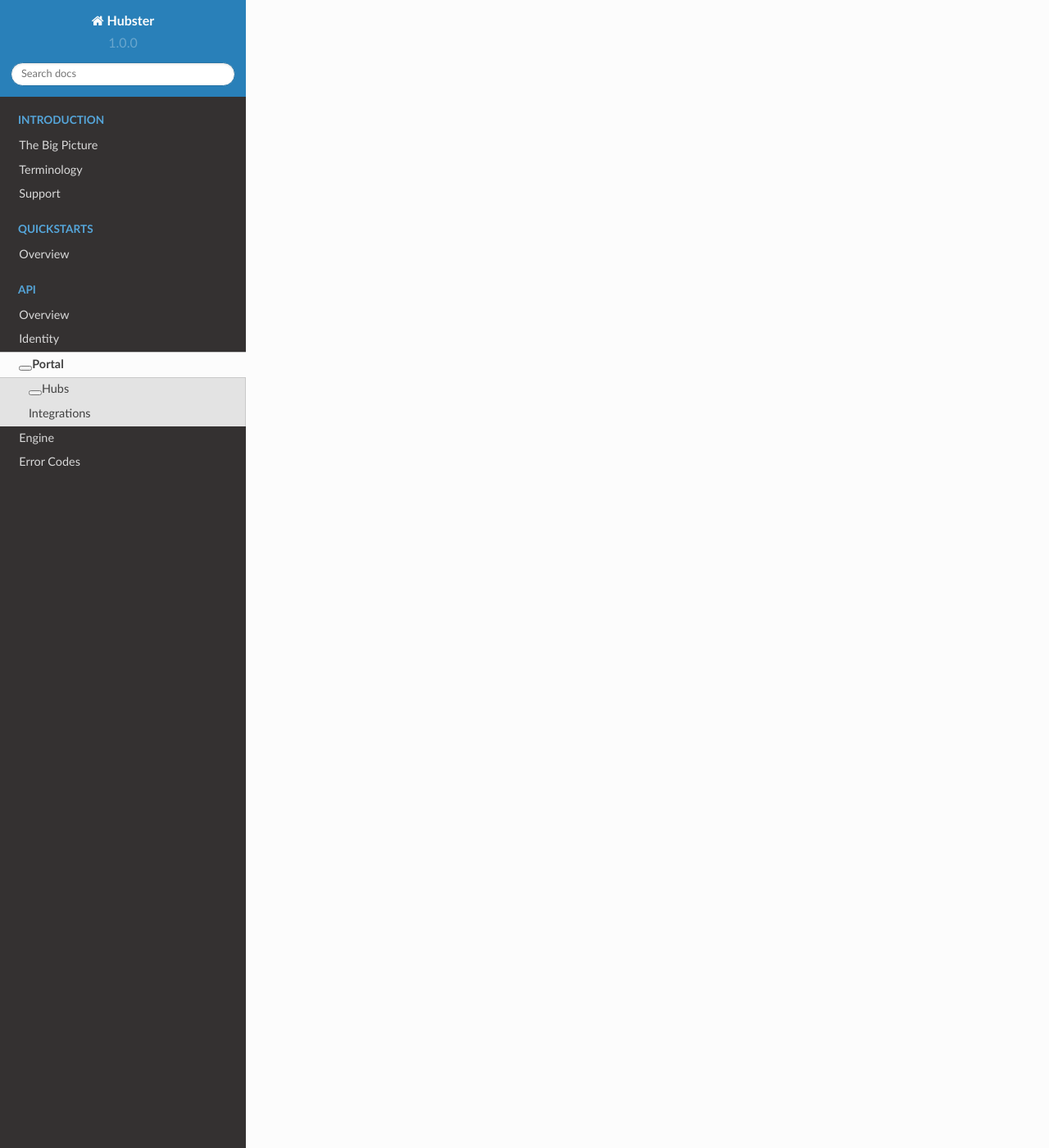
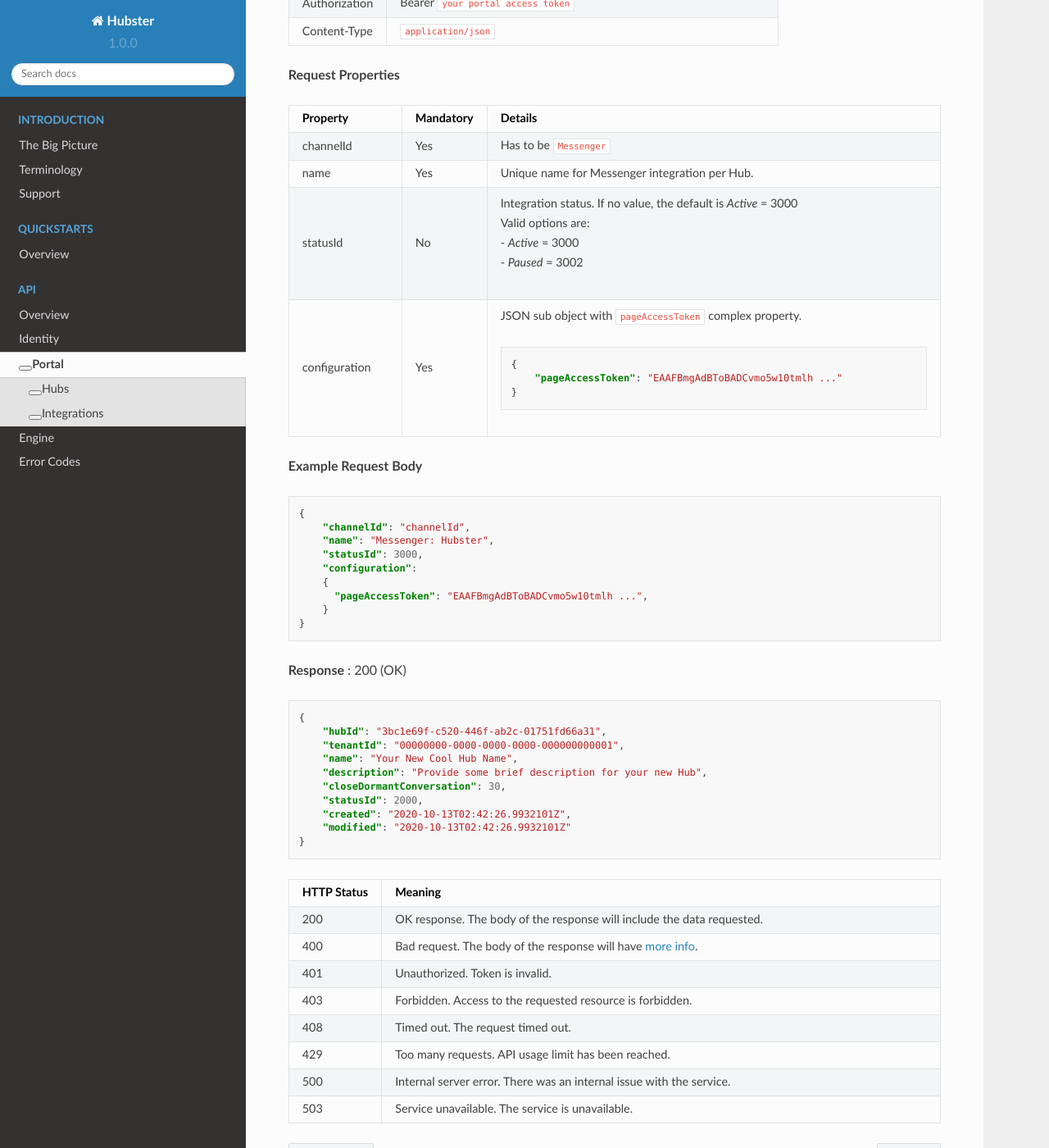
Before and after one commit to hubsterio/docs, a Sphinx documentation site: the page built from docs/api/2_portal.rst, in a window 1280 px wide and 1400 px high, scrolled down 7677 px. Shown: the whole window at 82% size. Built offline with Sphinx 7.4.7 and the Read the Docs theme 2.0.0, drawn with Linux system fonts in a browser that asks for light colours; some of the changed text lies outside the part shown.

Commit message:
Creates fro Slacn and Messanger

```diff
--- a/docs/api/2_portal.rst
+++ b/docs/api/2_portal.rst
@@ -392,3 +392,182 @@
 
 Integrations
 ^^^^^^^^^^^^
+
+Create Slack
+************
+
+**POST** */api/v1/integrations/hubs/{hubId}*
+
+**Headers**
+
+.. list-table::
+   :widths: 15 60
+   :header-rows: 1
+
+   * - Header
+     - Details
+   * - Authorization
+     - Bearer ``your portal access token``
+   * - Content-Type
+     - ``application/json``
+
+**Request Properties**
+
+.. list-table::
+   :widths: 15 10 60
+   :header-rows: 1
+
+   * - Property
+     - Mandatory
+     - Details
+   * - channelId
+     - Yes
+     - Has to be ``Slack``
+   * - name
+     - Yes
+     - Unique name for Slack integration per Hub.
+   * - statusId
+     - No
+     - | Integration status. If no value, the default is *Active* = 3000
+       | Valid options are:
+       | -  *Active* = 3000
+       | -  *Paused* = 3002
+   * - configuration
+     - Yes
+     - | JSON sub object with ``code`` complex property.
+
+       .. code-block:: JSON
+
+          {
+              "code": "EAAFBmgAdBToBADCvmo5w10tmlh ..."
+          }
+
+**Example Request Body**
+
+.. code-block:: JSON
+
+    {
+        "channelId": "channelId",
+        "name": "Slack: Hubster",
+        "statusId": 3000,
+        "configuration":
+        {
+          "name": "EAAFBmgAdBToBADCvmo5w10tmlh ...",
+        }
+    }
+
+**Response** : 200 (OK)
+
+.. code-block:: JSON
+
+    {
+        "hubId": "3bc1e69f-c520-446f-ab2c-01751fd66a31",
+        "tenantId": "00000000-0000-0000-0000-000000000001",
+        "name": "Your New Cool Hub Name",
+        "description": "Provide some brief description for your new Hub",
+        "closeDormantConversation": 30,
+        "statusId": 2000,
+        "created": "2020-10-13T02:42:26.9932101Z",
+        "modified": "2020-10-13T02:42:26.9932101Z"
+    }
+
+Create Messenger
+************
+
+**POST** */api/v1/integrations/hubs/{hubId}*
+
+**Headers**
+
+.. list-table::
+   :widths: 15 60
+   :header-rows: 1
+
+   * - Header
+     - Details
+   * - Authorization
+     - Bearer ``your portal access token``
+   * - Content-Type
+     - ``application/json``
+
+**Request Properties**
+
+.. list-table::
+   :widths: 15 10 60
+   :header-rows: 1
+
+   * - Property
+     - Mandatory
+     - Details
+   * - channelId
+     - Yes
+     - Has to be ``Messenger``
+   * - name
+     - Yes
+     - Unique name for Messenger integration per Hub.
+   * - statusId
+     - No
+     - | Integration status. If no value, the default is *Active* = 3000
+       | Valid options are:
+       | -  *Active* = 3000
+       | -  *Paused* = 3002
+   * - configuration
+     - Yes
+     - | JSON sub object with ``pageAccessToken`` complex property.
+
+       .. code-block:: JSON
+
+          {
+              "pageAccessToken": "EAAFBmgAdBToBADCvmo5w10tmlh ..."
+          }
+
+**Example Request Body**
+
+.. code-block:: JSON
+
+    {
+        "channelId": "channelId",
+        "name": "Messenger: Hubster",
+        "statusId": 3000,
+        "configuration":
+        {
+          "pageAccessToken": "EAAFBmgAdBToBADCvmo5w10tmlh ...",
+        }
+    }
+
+**Response** : 200 (OK)
+
+.. code-block:: JSON
+
+    {
+        "hubId": "3bc1e69f-c520-446f-ab2c-01751fd66a31",
+        "tenantId": "00000000-0000-0000-0000-000000000001",
+        "name": "Your New Cool Hub Name",
+        "description": "Provide some brief description for your new Hub",
+        "closeDormantConversation": 30,
+        "statusId": 2000,
+        "created": "2020-10-13T02:42:26.9932101Z",
+        "modified": "2020-10-13T02:42:26.9932101Z"
+    }
+
+.. list-table::
+    :widths: 5 50
+    :header-rows: 1
+
+    * - HTTP Status
+      - Meaning
+    * - 200
+      - OK response. The body of the response will include the data requested.
+    * - 400
+      - Bad request. The body of the response will have :ref:`more info<ref_api_portal_error_codes>`.
+    * - 401
+      - Unauthorized. Token is invalid.
+    * - 403
+      - Forbidden. Access to the requested resource is forbidden.
+    * - 408
+      - Timed out. The request timed out.
+    * - 429
+      - Too many requests. API usage limit has been reached.
+    * - 500
+      - Internal server error. There was an internal issue with the service.
+    * - 503
+      - Service unavailable. The service is unavailable.
```
